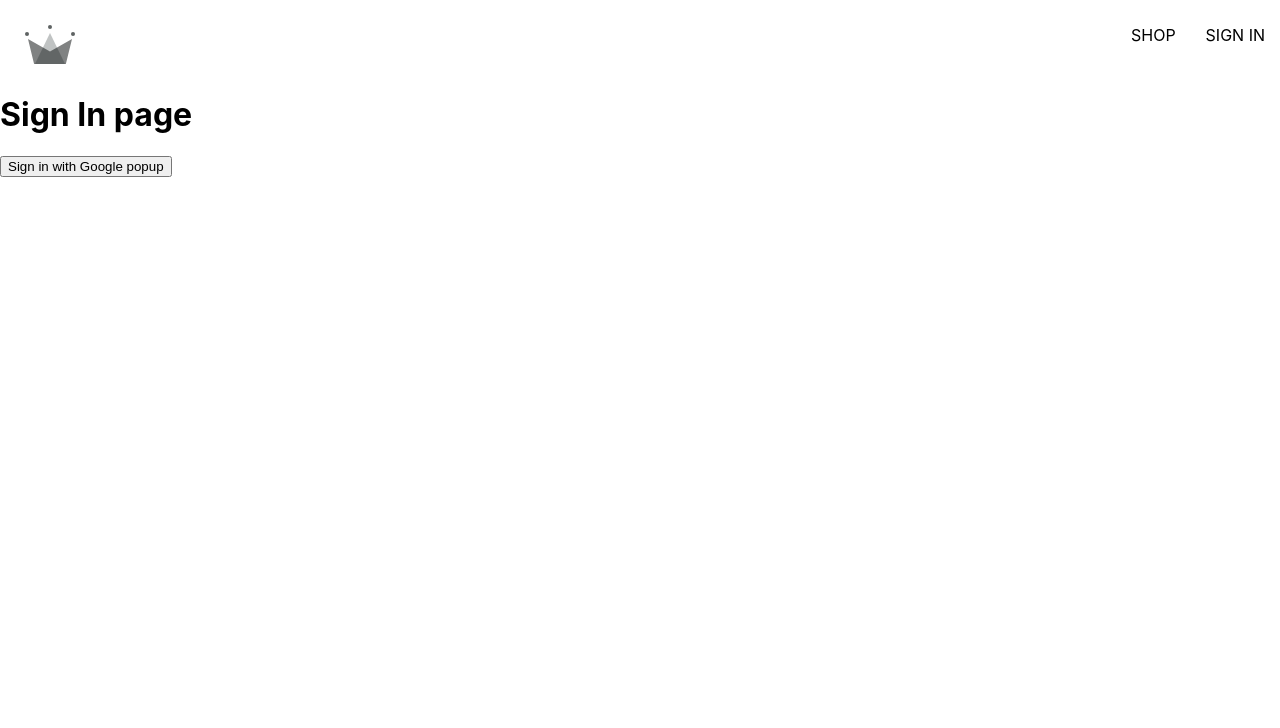
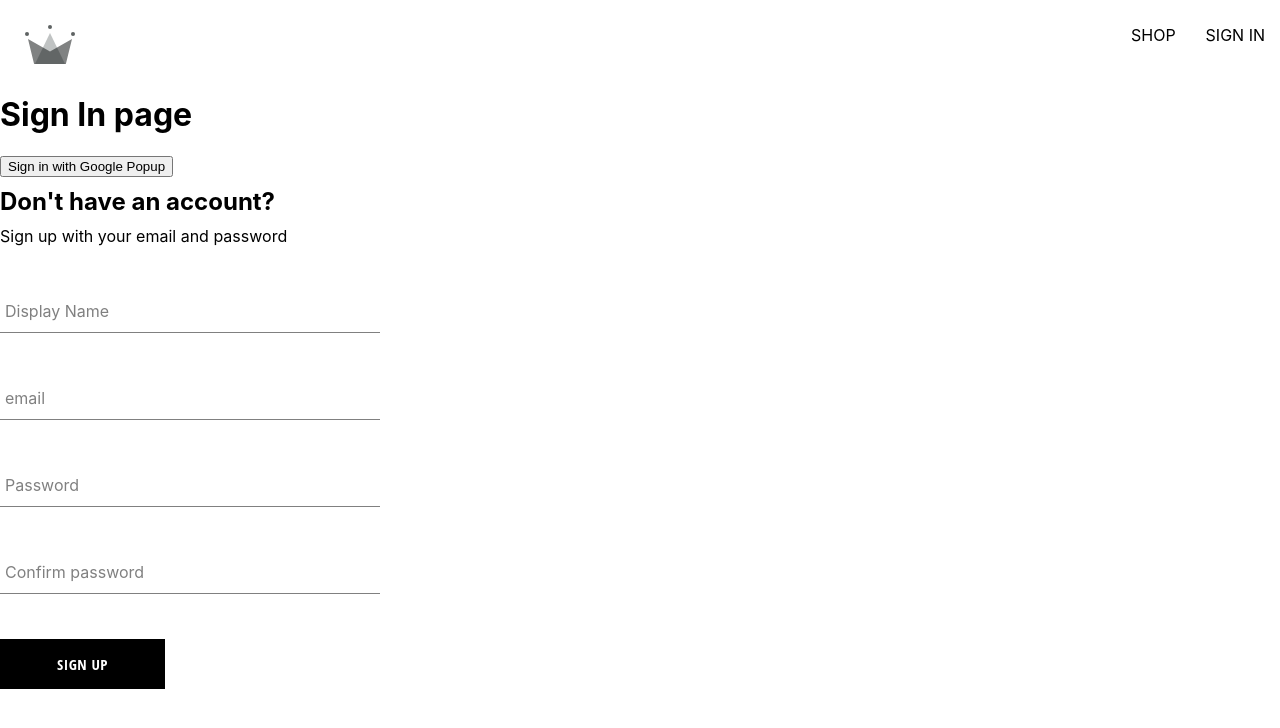
Before and after one commit to hosnyaroui/crwn-clothing, a React (Create React App) app: page /sign-in in a window 1280 px wide. Shown: the top 728 px of the page. Built offline with nearby package versions, Linux system fonts and the light colour scheme.

Commit message:
created sign up component, the form input component, button component

```diff
--- /dev/null
+++ b/src/components/button/button.component.jsx
@@ -0,0 +1,19 @@
+import './button.styles.scss';
+
+const BUTTON_TYPE_CLASSES = {
+    google: 'google-sign-in',
+    inverted: 'inverted'
+}
+
+const Button = ({ children,buttonType, ...otherProps }) => {
+return (
+
+    <button className={`button-container ${BUTTON_TYPE_CLASSES[buttonType]}`} {...otherProps}>
+{children}
+
+    </button>
+)
+
+};
+
+export default Button;
--- /dev/null
+++ b/src/components/button/button.styles.scss
@@ -0,0 +1,46 @@
+.button-container {
+    min-width: 165px;
+    width: auto;
+    height: 50px;
+    letter-spacing: 0.5px;
+    line-height: 50px;
+    padding: 0 35px 0 35px;
+    font-size: 15px;
+    background-color: black;
+    color: white;
+    text-transform: uppercase;
+    font-family: 'Open Sans Condensed';
+    font-weight: bolder;
+    border: none;
+    cursor: pointer;
+    display: flex;
+    justify-content: center;
+
+    &:hover {
+      background-color: white;
+      color: black;
+      border: 1px solid black;
+    }
+
+    &.google-sign-in {
+      background-color: #4285f4;
+      color: white;
+
+      &:hover {
+        background-color: #357ae8;
+        border: none;
+      }
+    }
+
+    &.inverted {
+      background-color: white;
+      color: black;
+      border: 1px solid black;
+
+      &:hover {
+        background-color: black;
+        color: white;
+        border: none;
+      }
+    }
+  }
--- /dev/null
+++ b/src/components/form-input/form-input.component.jsx
@@ -0,0 +1,20 @@
+import './form-input.styles.scss';
+
+
+const FormInput = ( { label, ...otherProps}) => {
+return (
+<div className='group'>
+<input className='form-input' {...otherProps}/>
+            {label && (
+                <label className={`${otherProps.value.length ? 'shrink' : ''} form-input-label`}>
+{label}
+                </label>
+                )}
+
+</div>
+
+);
+
+};
+
+export default FormInput;
--- /dev/null
+++ b/src/components/form-input/form-input.styles.scss
@@ -0,0 +1,54 @@
+$sub-color: grey;
+$main-color: black;
+
+@mixin shrinkLabel {
+  top: -14px;
+  font-size: 12px;
+  color: $main-color;
+}
+
+.group {
+  position: relative;
+  margin: 45px 0;
+
+  .form-input {
+    background: none;
+    background-color: white;
+    color: $sub-color;
+    font-size: 18px;
+    padding: 10px 10px 10px 5px;
+    display: block;
+    width: 100%;
+    border: none;
+    border-radius: 0;
+    border-bottom: 1px solid $sub-color;
+    margin: 25px 0;
+
+    &:focus {
+      outline: none;
+    }
+
+    &:focus ~ .form-input-label {
+      @include shrinkLabel();
+    }
+  }
+
+  input[type='password'] {
+    letter-spacing: 0.3em;
+  }
+
+  .form-input-label {
+    color: $sub-color;
+    font-size: 16px;
+    font-weight: normal;
+    position: absolute;
+    pointer-events: none;
+    left: 5px;
+    top: 10px;
+    transition: 300ms ease all;
+
+    &.shrink {
+      @include shrinkLabel();
+    }
+  }
+}
--- /dev/null
+++ b/src/components/sign-up-form/sign-up-form-component.jsx
@@ -0,0 +1,68 @@
+import { useState } from 'react';
+import { auth, createAuthUserWithEmailAndPassword, createUserDocumentFromAuth } from '../../utils/firebase/firebase.utils';
+import './sign-up-form.styles.scss';
+import FormInput from '../form-input/form-input.component';
+import Button from '../button/button.component';
+const defaultFormFields = {
+displayName: '',
+email: '',
+password: '',
+confirmPassword:''
+}
+
+
+const SignUpForm = () => {
+    const [formFields, setFormFields] = useState(defaultFormFields);
+    const { displayName,email,password,confirmPassword} = formFields;
+    console.log(formFields);
+
+    const resetFormFields = () => {
+        setFormFields(defaultFormFields);
+    }
+const handleSubmit = async (event) => {
+    event.preventDefault();
+    if (password !== confirmPassword) {
+        alert("password do not match");
+        return;
+    }
+    try {
+const { user } = await createAuthUserWithEmailAndPassword(email,password);
+
+await createUserDocumentFromAuth(user, {displayName} );
+resetFormFields();
+
+    } catch (error) {
+        if (error.code == 'auth/email-already-in-use') {
+            alert('Cannot create user, email already in use');
+
+        } else{
+            console.log('user creation encountered an error',error);
+        }
+    }
+};
+
+    const handleChange = (event) => {
+const {name,value} = event.target;
+
+setFormFields({...formFields, [name]: value});
+    };
+    return (
+
+        <div className='sign-up-container'>
+            <h2>Don't have an account?</h2>
+            <span>Sign up with your email and password</span>
+            <form onSubmit={handleSubmit}>
+
+<FormInput label="Display Name" type="text" required onChange={handleChange} name="displayName" value={displayName}/>
+
+<FormInput label="email" type="email" required onChange={handleChange} name="email" value={email}/>
+
+<FormInput label="Password" type="password" required onChange={handleChange} name="password" value={password}/>
+
+<FormInput label="Confirm password" type="password" required onChange={handleChange} name="confirmPassword" value={confirmPassword}/>
+<Button type="submit">Sign up</Button>
+            </form>
+        </div>
+    );
+};
+export default SignUpForm;
--- /dev/null
+++ b/src/components/sign-up-form/sign-up-form.styles.scss
@@ -0,0 +1,9 @@
+.sign-up-container {
+    display: flex;
+    flex-direction: column;
+    width: 380px;
+}
+
+h2 {
+    margin: 10px 0;
+}
--- a/src/routes/sign-in/sign-in.component.jsx
+++ b/src/routes/sign-in/sign-in.component.jsx
@@ -1,14 +1,21 @@
+
+
 import {
     signInWithGooglePopup,
+    signInWithGoogleRedirect,
     createUserDocumentFromAuth,
   } from '../../utils/firebase/firebase.utils';
-
+import SignUpForm from '../../components/sign-up-form/sign-up-form-component';
 const SignIn = () => {
 const logGoogleUser = async () => {
     const { user } = await signInWithGooglePopup();
 const userDocRef = await createUserDocumentFromAuth(user);
 };
 
+const logGoogleRedirectUser = async () => {
+    const { user } = await signInWithGoogleRedirect();
+console.log({user});
+};
 
 
 
@@ -16,7 +23,8 @@
     return (
         <div>
             <h1>Sign In page</h1>
-            <button onClick={logGoogleUser}>Sign in with Google popup</button>
+            <button onClick={logGoogleUser}>Sign in with Google Popup</button>
+            <SignUpForm />
         </div>
     );
 };
--- a/src/utils/firebase/firebase.utils.jsx
+++ b/src/utils/firebase/firebase.utils.jsx
@@ -9,13 +9,14 @@
 import { getFirestore, doc, getDoc, setDoc } from 'firebase/firestore';
 
 const firebaseConfig = {
-  apiKey: 'AIzaSyDDU4V-_QV3M8GyhC9SVieRTDM4dbiT0Yk',
-  authDomain: 'crwn-clothing-db-98d4d.firebaseapp.com',
-  projectId: 'crwn-clothing-db-98d4d',
-  storageBucket: 'crwn-clothing-db-98d4d.appspot.com',
-  messagingSenderId: '626766232035',
-  appId: '1:626766232035:web:506621582dab103a4d08d6',
+  apiKey: "AIzaSyAlU35qj0efEIdQFGzQqVT_juP1lVIpgwA",
+  authDomain: "crwn-db-4bdaf.firebaseapp.com",
+  projectId: "crwn-db-4bdaf",
+  storageBucket: "crwn-db-4bdaf.appspot.com",
+  messagingSenderId: "673203952547",
+  appId: "1:673203952547:web:95f4322e8fad4d1c789816"
 };
+
 
 const firebaseApp = initializeApp(firebaseConfig);
 
@@ -30,6 +31,7 @@
   signInWithPopup(auth, googleProvider);
 export const signInWithGoogleRedirect = () =>
   signInWithRedirect(auth, googleProvider);
+
 
 export const db = getFirestore();
 
```
